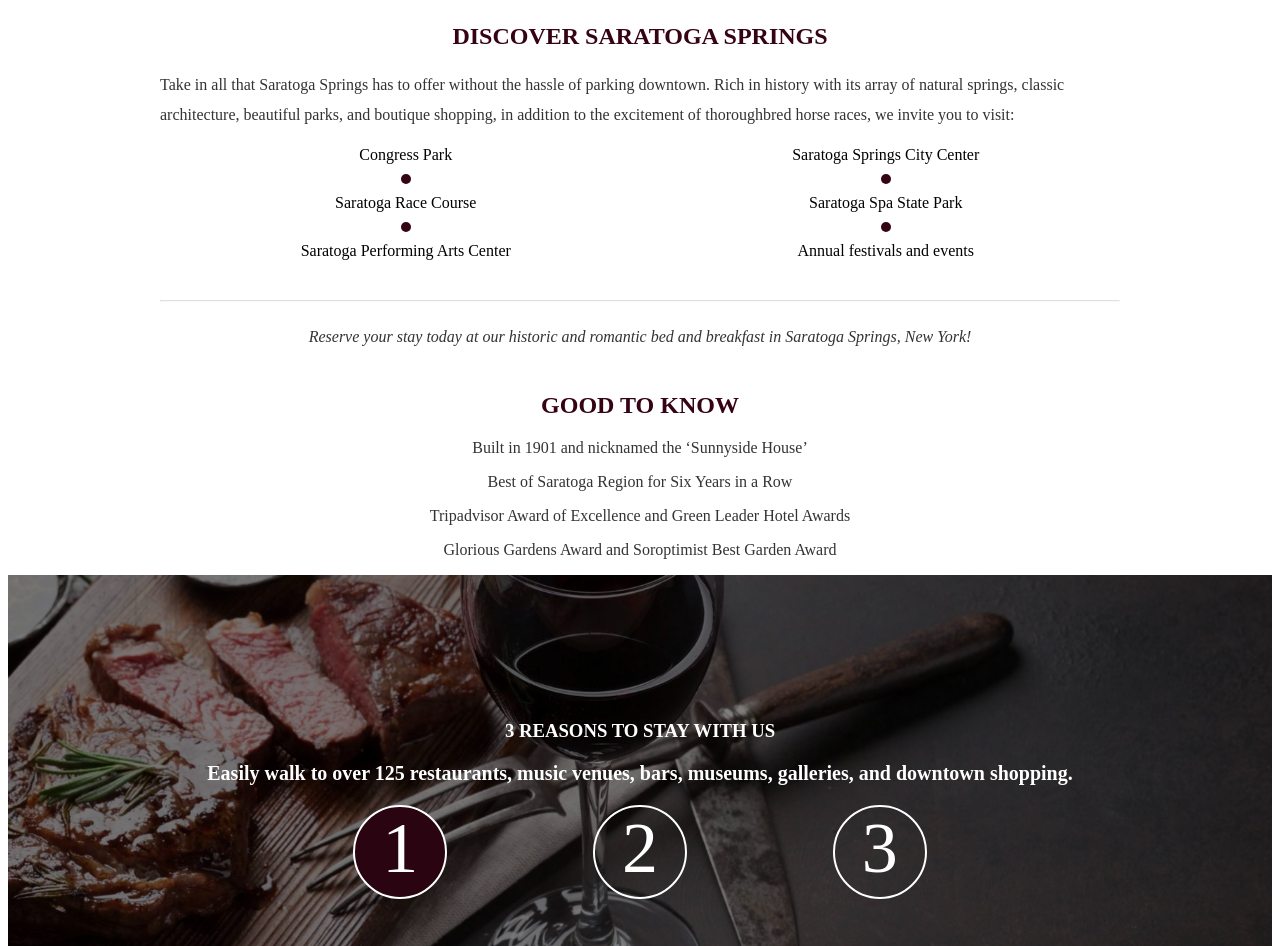
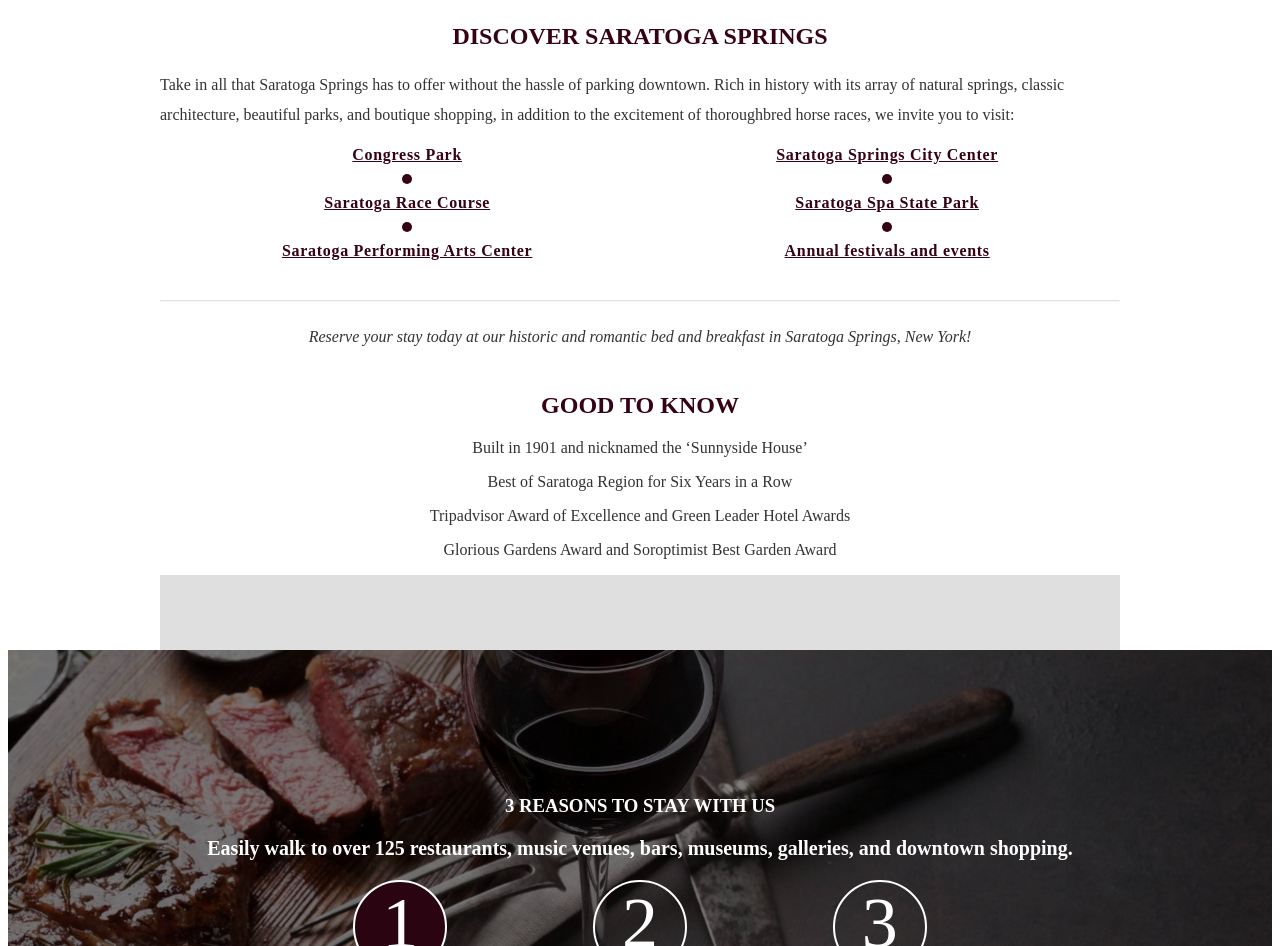
Before and after one commit to vilaj46/union-gables, a Gatsby site: page /HomePage/HomePage in a window 1280 px wide. Shown: the part 1460-2406 px from the top of the page. Built offline with nearby package versions, Linux system fonts and the light colour scheme; Gatsby itself is replaced by a stand-in of ours.

Commit message:
Added bottom / gray area above 3 Reasons.

```diff
--- a/src/pages/HomePage/HomePage.js
+++ b/src/pages/HomePage/HomePage.js
@@ -12,6 +12,7 @@ import PageBodyContainer from "../../styledComponents/Shared/PageBodyContainer";
 // HomePage Components
 import ThreeReasons from "../../styledComponents/HomePage/ThreeReasons";
 import DiscoverLinks from "../../styledComponents/HomePage/DiscoverLinks";
+import BottomPadding from "../../styledComponents/HomePage/BottomPadding";
 
 import mainImage2 from "../../images/main_image2.jpg";
 import mainImage3 from "../../images/main_image3.jpg";
@@ -76,6 +77,7 @@ const HomePage = () => {
         <PageParagraph center={true}>
           Glorious Gardens Award and Soroptimist Best Garden Award
         </PageParagraph>
+        <BottomPadding />
       </PageBodyContainer>
       <ThreeReasons />
     </div>
--- a/src/pages/index.js
+++ b/src/pages/index.js
@@ -1,8 +1,7 @@
 import * as React from "react";
 
 /**
- * Discover Saratoga Links
- * Add Space in Good to Know
+ * Discover Saratoga Links - Make pages for the section.
  * Gray block above 3 reasons
  *
  *
--- /dev/null
+++ b/src/styledComponents/HomePage/BottomPadding.js
@@ -0,0 +1,16 @@
+import * as React from "react";
+import styled from "styled-components";
+
+const Container = styled.ul`
+  width: 100%;
+  background-color: #dfdfdf;
+  height: 75px;
+  padding: 0;
+  margin: 0;
+`;
+
+const DiscoverLinks = () => {
+  return <Container />;
+};
+
+export default DiscoverLinks;
--- a/src/styledComponents/HomePage/DiscoverLinks.js
+++ b/src/styledComponents/HomePage/DiscoverLinks.js
@@ -8,16 +8,25 @@ const Container = styled.ul`
   margin-left: 0;
 `;
 
-const Item = styled.li`
+const Item = styled.a`
+  display: block;
   text-align: center;
-  list-style-type: none;
+  text-decoration: underline;
+  color: #350313;
+  font-weight: 600;
+  letter-spacing: 0.7px;
+
+  &:hover {
+    cursor: pointer;
+    color: #aa4465;
+  }
 
   @media screen and (max-width: 435px) {
-    font-size: .7rem;
+    font-size: 0.7rem;
   }
 
   @media screen and (max-width: 310px) {
-    font-size: .6rem;
+    font-size: 0.6rem;
   }
 `;
 
@@ -30,11 +39,15 @@ const Circle = styled.i`
   border-radius: 100%;
 `;
 
+const congress = "https://www.saratoga.com/hotspots/congress-park/";
+
 const DiscoverLinks = () => {
   return (
     <Container>
       <div>
-        <Item>Congress Park</Item>
+        <Item href={congress} target="_blank">
+          Congress Park
+        </Item>
         <Circle />
         <Item>Saratoga Race Course</Item>
         <Circle />
--- a/src/styledComponents/HomePage/ThreeReasons.js
+++ b/src/styledComponents/HomePage/ThreeReasons.js
@@ -121,7 +121,6 @@ const reasons = [
 
 const ThreeReasons = () => {
   const [reason, setReason] = React.useState(0);
-  console.log(reasons[reason].img);
   return (
     <Container>
       <BackgroundImage
```
Also changed, not shown: src/styledComponents/Footer/Footer.js (+2 -25 lines), src/styledComponents/Footer/FooterTitle.js (added, +28 -0 lines), src/styledComponents/Footer/SocialLinks.js (+0 -12 lines).
